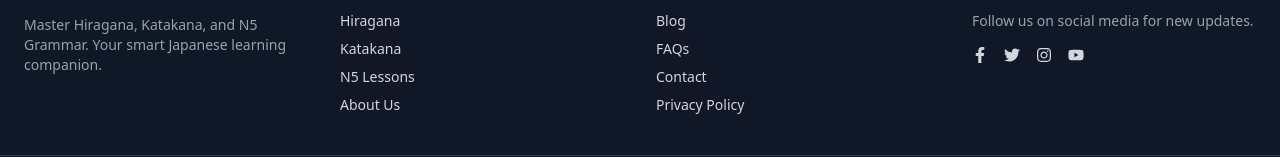
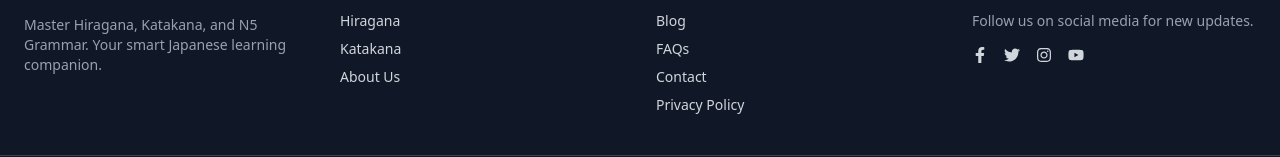
Before and after one commit to sushilgarbuja/learnJapanese, a React (Vite) app: page / in a window 1280 px wide. Shown: the part 1591-1748 px from the top of the page. Built offline with nearby package versions, Linux system fonts and the light colour scheme.

Commit message:
change footer

```diff
--- a/src/components/Footer.jsx
+++ b/src/components/Footer.jsx
@@ -21,7 +21,6 @@ function Footer() {
                     <ul className="space-y-2 text-sm text-gray-300">
                         <li><Link to={'/hiragana'} className="hover:text-red-400 transition">Hiragana</Link></li>
                         <li><Link to={'/katakana'} className="hover:text-red-400 transition">Katakana</Link></li>
-                        <li><a href="#n5" className="hover:text-red-400 transition">N5 Lessons</a></li>
                         <li><Link to={'/about'} className="hover:text-red-400 transition">About Us</Link></li>
                     </ul>
                 </div>
```
